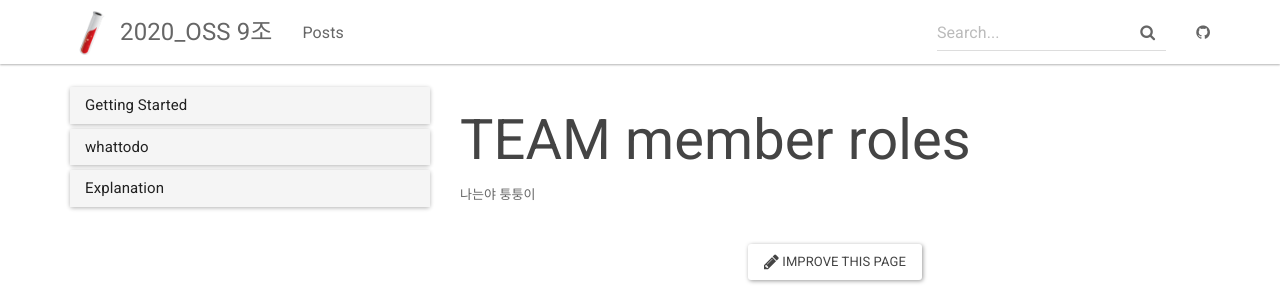
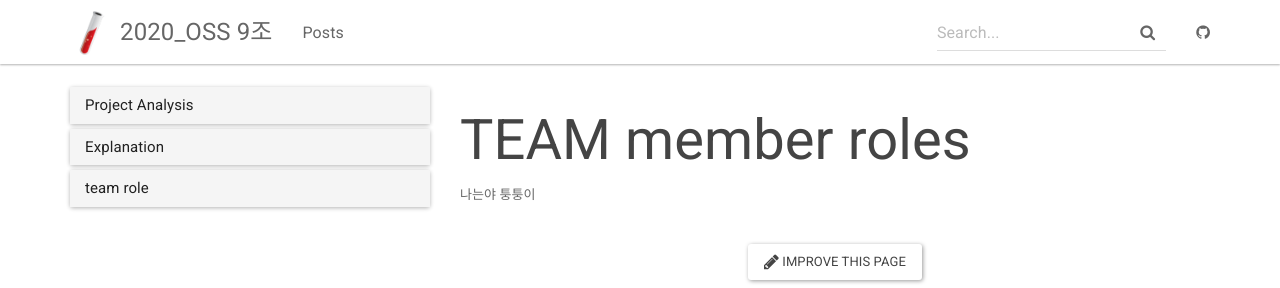
Before and after one commit to doolim98/2020-2-OSS-9, a Jekyll site: the page built from _docs/whattodo/Teamrole.md, in a window 1280 px wide. Shown: the top 288 px of the page. Built offline with Jekyll 4.4.1, drawn with Linux system fonts in a browser that asks for light colours.

Commit message:
Update docs.yml

```diff
--- a/_data/docs.yml
+++ b/_data/docs.yml
@@ -1,13 +1,11 @@
-- title: Getting Started
+- title: Project Analysis
   docs:
   - home
-
-- title: whattodo
-  docs:
-  - cheatsheet
-  - font-awesome
-  - bootstrap
 
 - title: Explanation
   docs:
   - explanation
+
+- title: team role
+  docs:
+  - team_role
```
